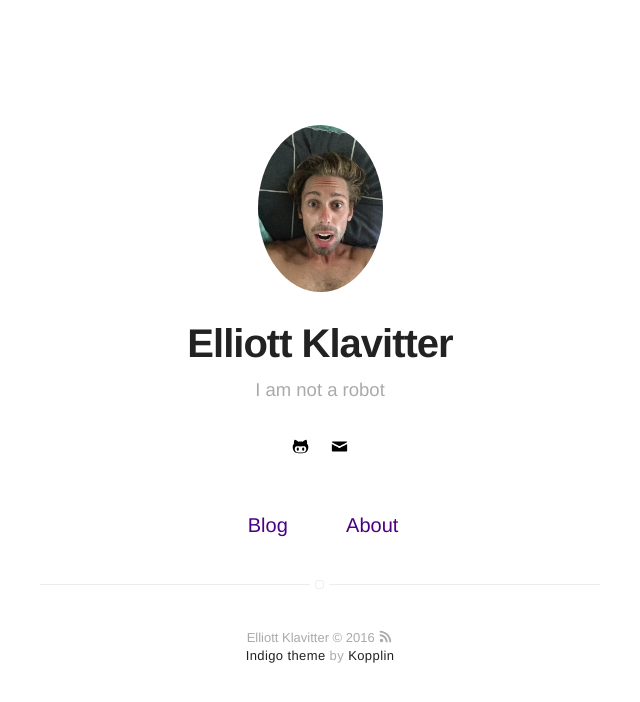
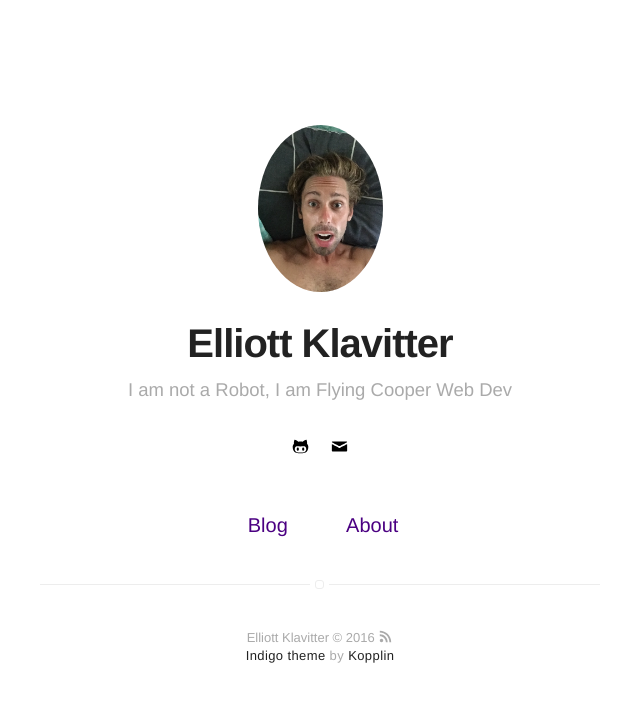
Before and after one commit to eklavitt/eklavitt.github.io, a Jekyll site: the page built from index.html, in a window 1280 px wide. Shown: the top 702 px of the page, without its empty margins (320-960 px from the left). Built offline with Jekyll 4.4.1, drawn with Linux system fonts in a browser that asks for light colours.

Commit message:
Bio Text Change

```diff
--- a/_config.yml
+++ b/_config.yml
@@ -1,6 +1,6 @@
 # main text of home
 name: Elliott Klavitter
-bio: "I am not a robot"
+bio: "I am not a Robot, I am Flying Cooper Web Dev"
 
 # if it's an external image, update below for true
 external-image: false
```
